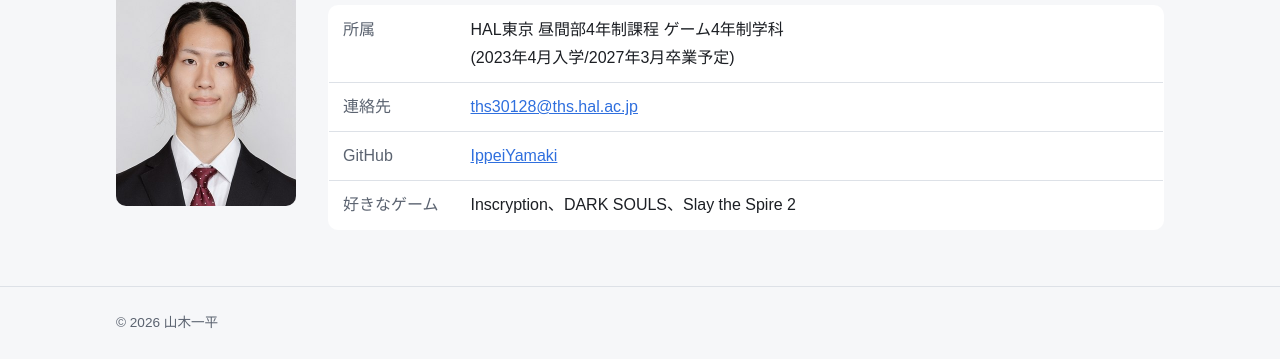
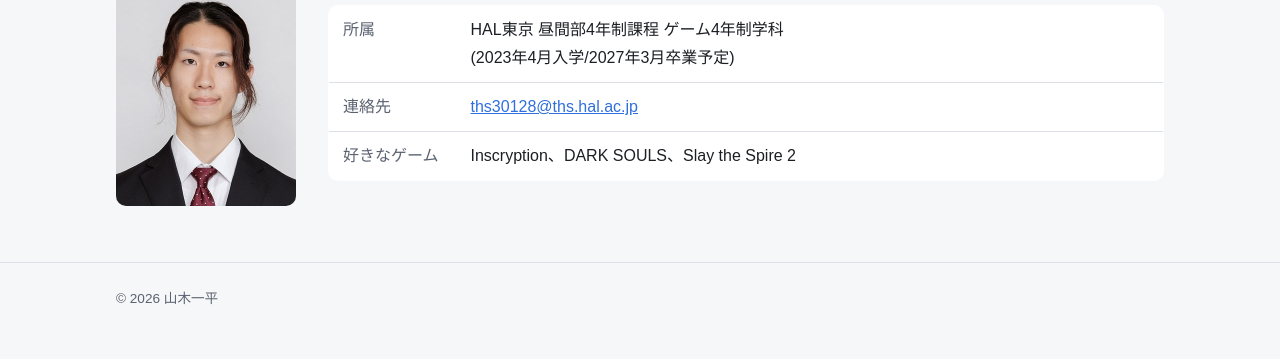
Before and after one commit to IppeiYamaki/IppeiYamaki.github.io, a plain HTML site: page index.html in a window 1280 px wide. Shown: the part 1804-2163 px from the top of the page. After the commit the page ends 2139 px from the top, so only its background shows below. Drawn offline with Linux system fonts and the light colour scheme.

Commit message:
GitHubの欄を削除

```diff
--- a/index.html
+++ b/index.html
@@ -134,7 +134,6 @@
             <table class="info-table">
               <tr><th>所属</th><td><span class="keep">HAL東京 昼間部4年制課程</span> <span class="keep">ゲーム4年制学科</span><br><span class="keep">(2023年4月入学/</span><span class="keep">2027年3月卒業予定)</span></td></tr>
               <tr><th>連絡先</th><td><a href="mailto:ths30128@ths.hal.ac.jp">ths30128@ths.hal.ac.jp</a></td></tr>
-              <tr><th>GitHub</th><td><a href="https://github.com/IppeiYamaki" target="_blank" rel="noopener">IppeiYamaki</a></td></tr>
               <tr><th>好きなゲーム</th><td><span class="keep">Inscryption、</span><span class="keep">DARK SOULS、</span><span class="keep">Slay the Spire 2</span></td></tr>
             </table>
           </div>
```
